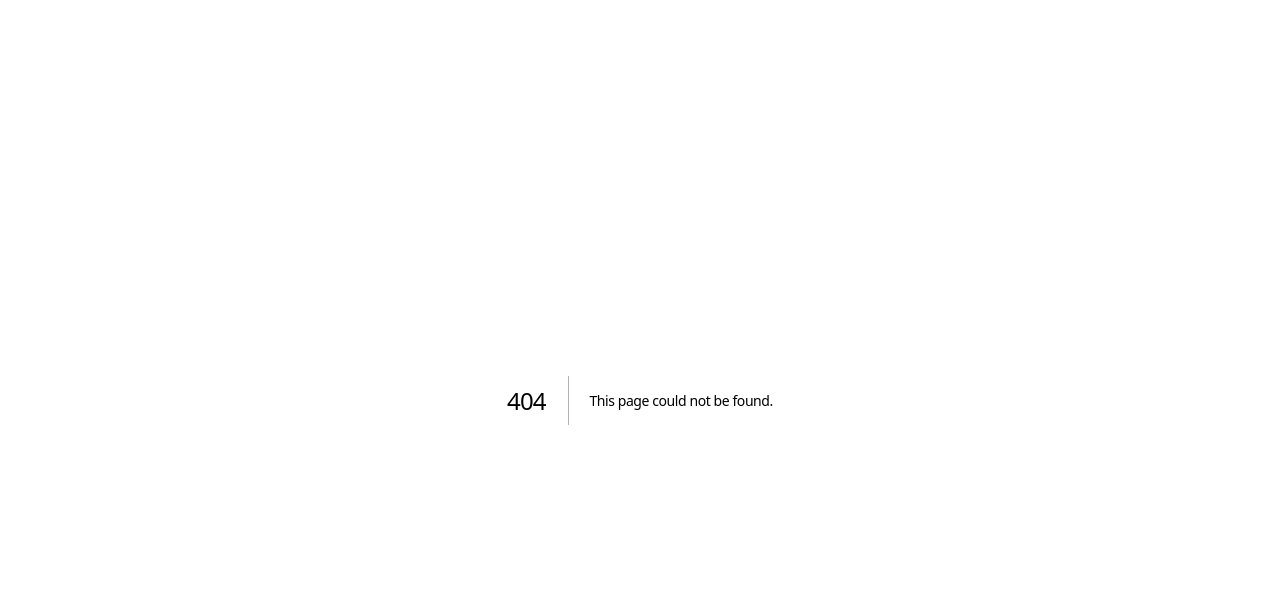
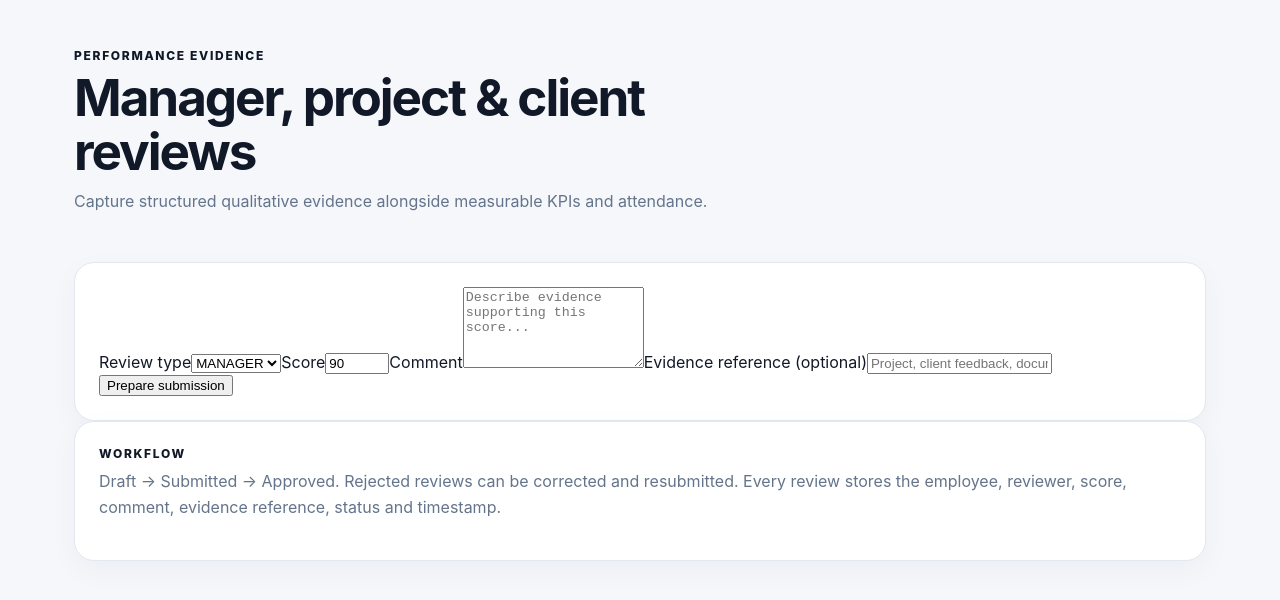
Before and after one commit to Pranjal1-1/EERS, a Next.js app in the folder apps/web/: page /reviews in a window 1280 px wide. Before the commit this address had no page. Shown: the top 600 px of the page. Built offline with nearby package versions, Linux system fonts and the light colour scheme.

Commit message:
feat: add performance review workspace

```diff
--- /dev/null
+++ b/apps/web/src/app/reviews/page.tsx
@@ -0,0 +1,24 @@
+'use client';
+
+import { useState } from 'react';
+import type { ReviewType } from '@/lib/review';
+
+const types: ReviewType[] = ['MANAGER', 'PROJECT', 'CLIENT'];
+
+export default function ReviewsPage() {
+  const [type, setType] = useState<ReviewType>('MANAGER');
+  const [score, setScore] = useState(90);
+  const [comment, setComment] = useState('');
+  const [message, setMessage] = useState('');
+
+  function submit() {
+    if (!comment.trim() || comment.trim().length < 10) return setMessage('Add a meaningful comment of at least 10 characters.');
+    setMessage(`${type} review ready for submission at ${score}/100.`);
+  }
+
+  return <main className="shell">
+    <header className="topbar"><div><p className="eyebrow">Performance evidence</p><h1>Manager, project & client reviews</h1><p className="muted">Capture structured qualitative evidence alongside measurable KPIs and attendance.</p></div></header>
+    <section className="card"><label>Review type<select value={type} onChange={(e) => setType(e.target.value as ReviewType)}>{types.map((item) => <option key={item} value={item}>{item}</option>)}</select></label><label>Score<input type="number" min="0" max="100" value={score} onChange={(e) => setScore(Number(e.target.value))} /></label><label>Comment<textarea value={comment} onChange={(e) => setComment(e.target.value)} placeholder="Describe evidence supporting this score..." rows={5} /></label><label>Evidence reference (optional)<input placeholder="Project, client feedback, document or ticket reference" /></label><button className="button" onClick={submit}>Prepare submission</button>{message && <p className="form-message">{message}</p>}</section>
+    <section className="card"><p className="eyebrow">Workflow</p><p className="muted">Draft → Submitted → Approved. Rejected reviews can be corrected and resubmitted. Every review stores the employee, reviewer, score, comment, evidence reference, status and timestamp.</p></section>
+  </main>;
+}
```
